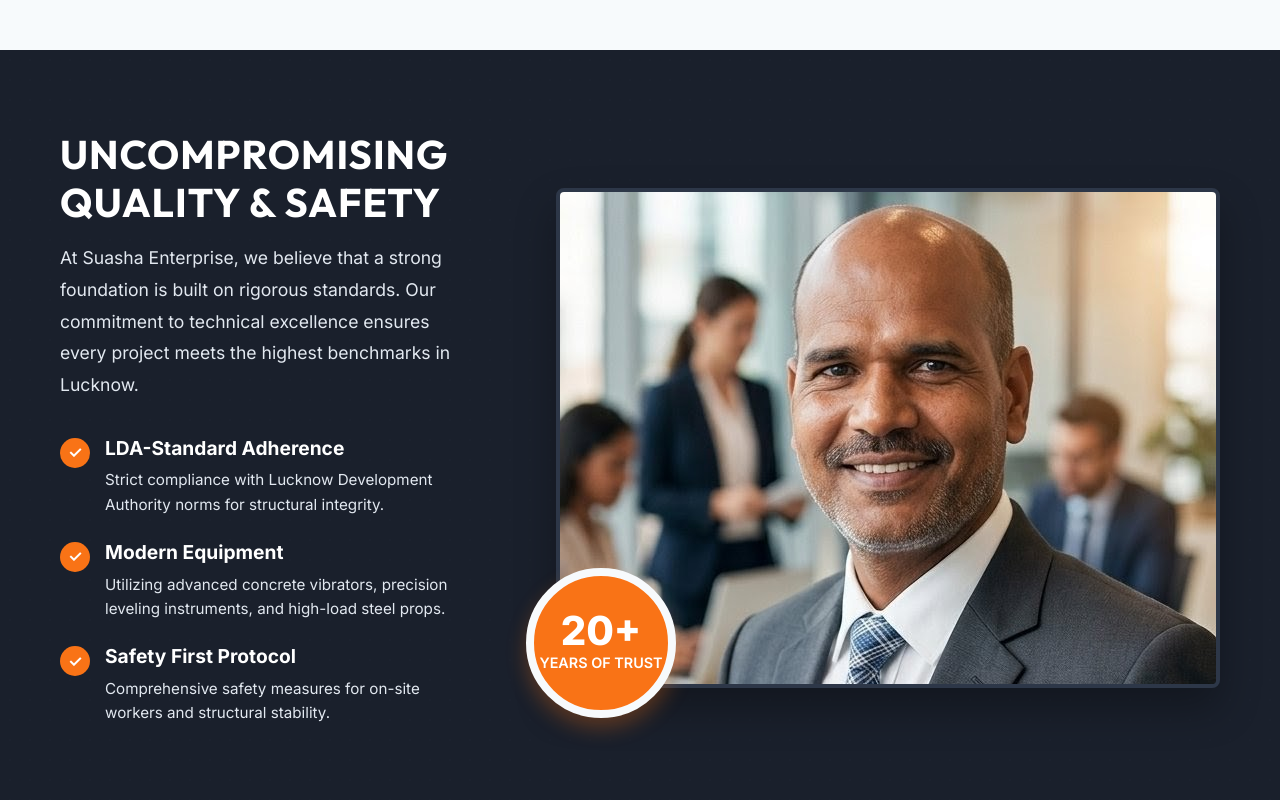
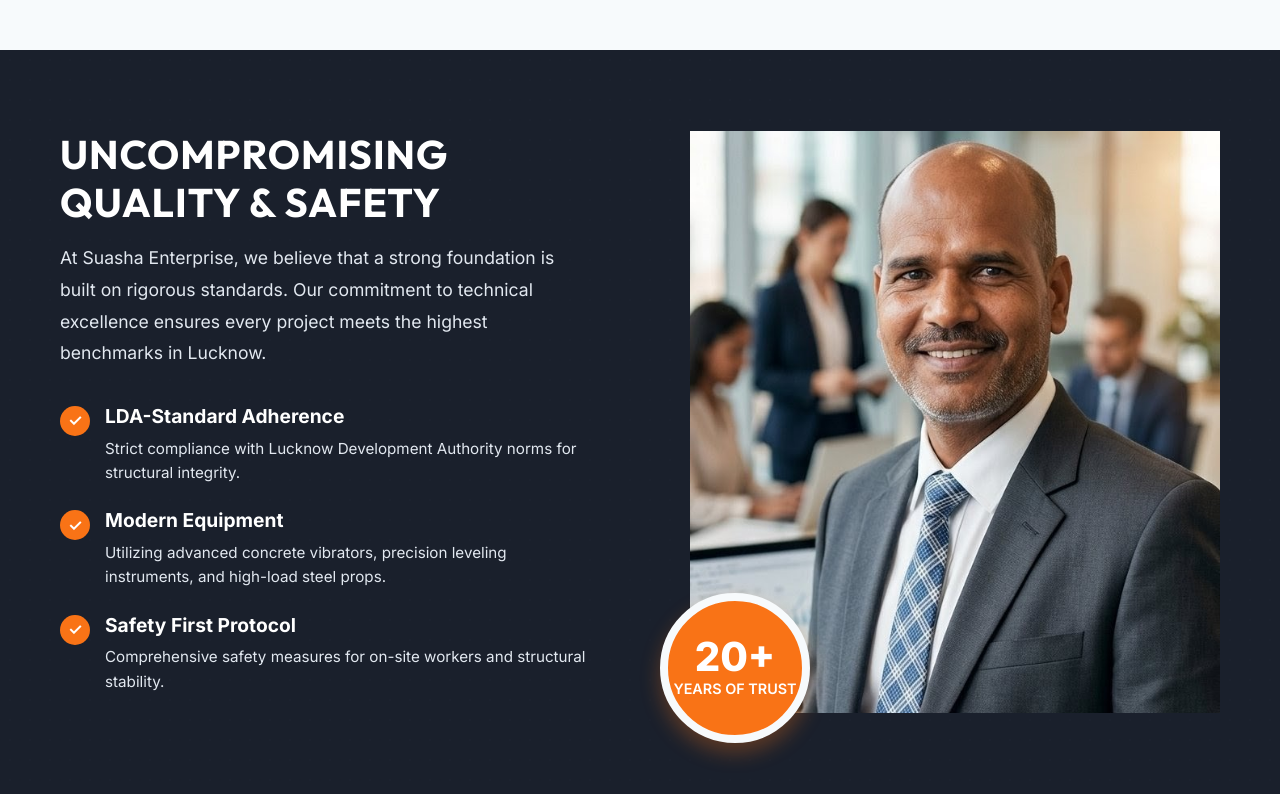
Before and after one commit to shivamtag78/Business-website, a React (Vite) app: page / in a window 1280 px wide. Shown: the part 2080-2880 px from the top of the page. Built offline with nearby package versions, Linux system fonts and the light colour scheme.

Commit message:
Refactor authority image styles in TechnicalAuthority.css
Updated authority image styles to use a nested img selector.

```diff
--- a/src/components/TechnicalAuthority.css
+++ b/src/components/TechnicalAuthority.css
@@ -96,12 +96,11 @@
   position: relative;
 }
 
-.authority-image {
-  border-radius: 8px;
-  overflow: hidden;
-  box-shadow: 0 20px 40px rgba(0,0,0,0.3);
-  height: 500px;
-  border: 4px solid var(--slate-grey);
+.authority-image img {
+  width: 100%;
+  height: 100%;
+  object-fit: cover;
+  display: block;
 }
 
 .authority-image-placeholder {
```
